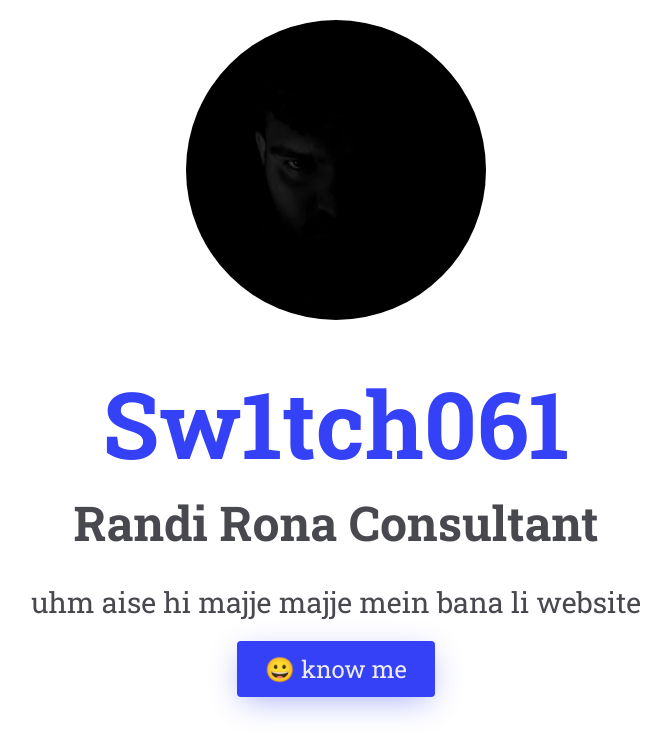
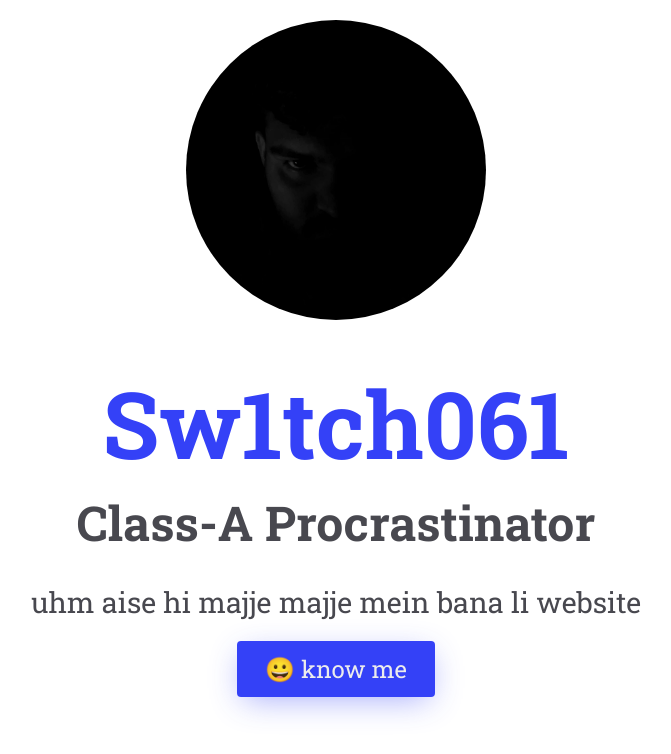
Before and after one commit to officialpiyush/sw1tch061.github.io, a plain HTML site: page index.html in a window 1280 px wide. Shown: the whole page, without its empty margins (304-975 px from the left). Drawn offline with nearby package versions, Linux system fonts and the light colour scheme.

Commit message:
Update index.html

```diff
--- a/index.html
+++ b/index.html
@@ -16,7 +16,7 @@
         <img src="my_avatar.jpg" alt=""> <!-- My Avatar-->
         <div class="content animated fadeIn delay-.5s">
             <h1> Sw1tch061</h1>
-            <h2>Randi Rona Consultant</h2>
+            <h2>Class-A Procrastinator </h2>
             <p>uhm aise hi majje majje mein bana li website</p>
             <a class="ui btn" href="https://www.instagram.com/sw1tch061" target="_blank">😀 know me</a>
         </div>
```
